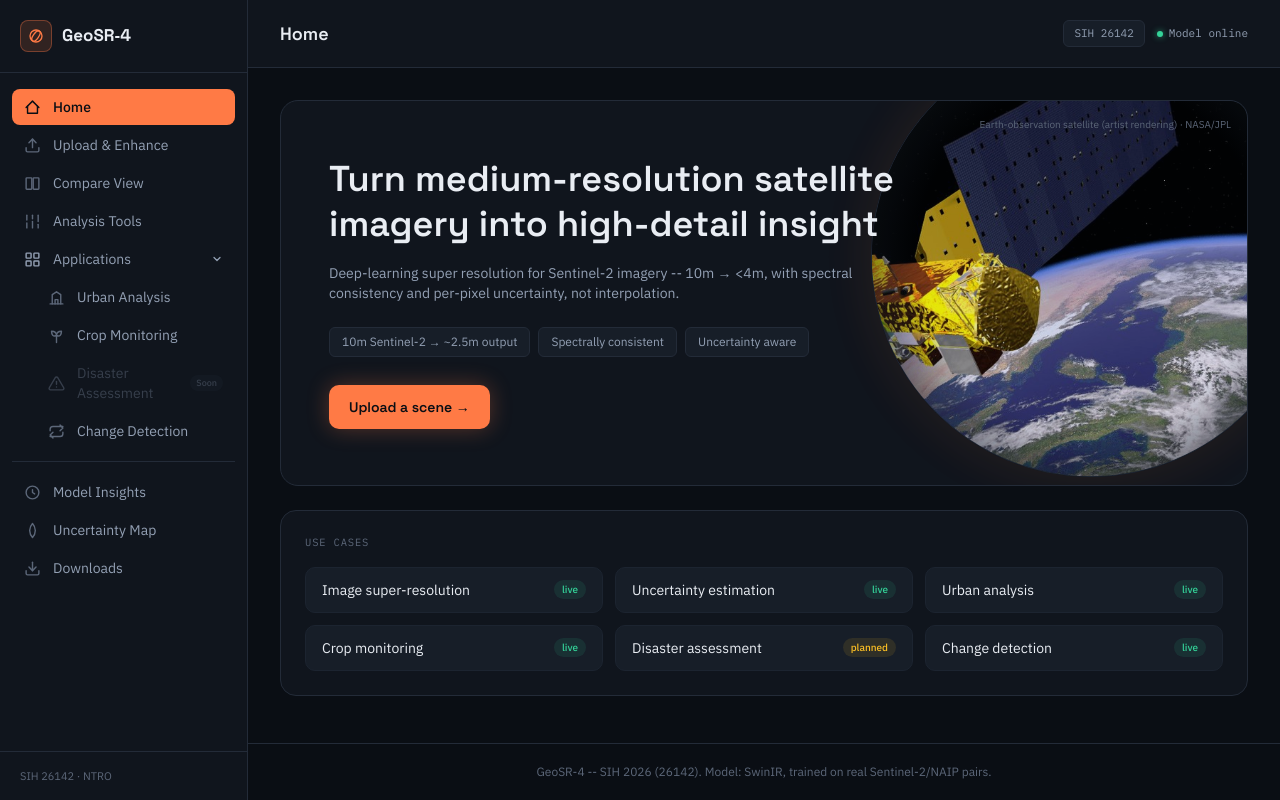
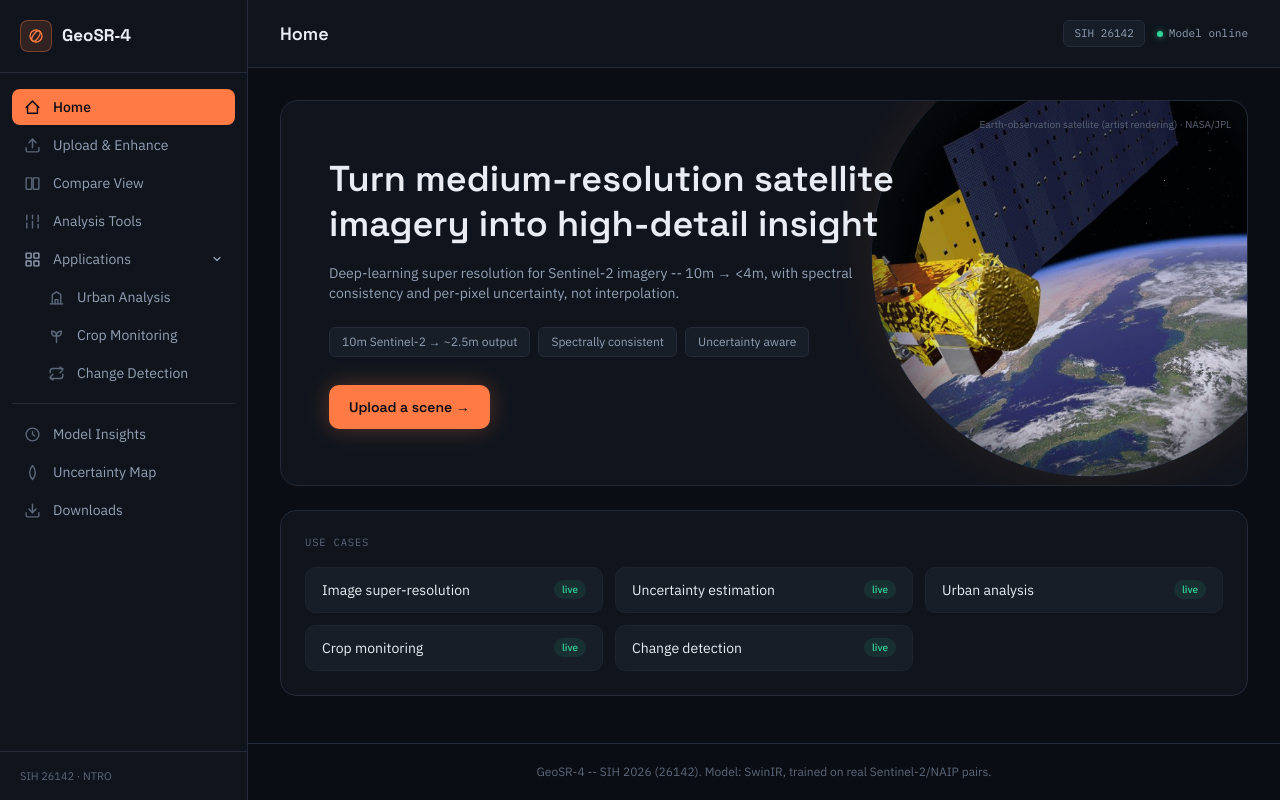
Before and after one commit to Vijay6923/GeoSR-4, a React (Vite) app in the folder frontend/: page / in a window 1280 px wide. Built offline with nearby package versions, Linux system fonts and the light colour scheme.

Commit message:
D055: Remove Disaster Assessment entirely from sidebar and home page

```diff
--- a/frontend/src/components/Sidebar.tsx
+++ b/frontend/src/components/Sidebar.tsx
@@ -39,7 +39,6 @@ const MAIN_ITEMS: NavItemDef[] = [
 const APPLICATIONS: NavItemDef[] = [
   { page: 'app-urban', label: 'Urban Analysis', icon: <Icon><path d="M3 21h18" /><path d="M6 21V8l6-4 6 4v13" /><path d="M10 21v-6h4v6" /></Icon> },
   { page: 'app-crop', label: 'Crop Monitoring', icon: <Icon><path d="M12 22V12" /><path d="M12 12C12 7 8 6 5 6c0 5 2 8 7 6z" /><path d="M12 12c0-5 4-6 7-6 0 5-2 8-7 6z" /></Icon> },
-  { page: 'app-disaster', label: 'Disaster Assessment', icon: <Icon><path d="M12 9v4" /><path d="M12 17h.01" /><path d="M10.29 3.86 1.82 18a2 2 0 0 0 1.71 3h16.94a2 2 0 0 0 1.71-3L13.71 3.86a2 2 0 0 0-3.42 0z" /></Icon>, disabled: true },
   { page: 'app-change', label: 'Change Detection', icon: <Icon><path d="M17 3l4 4-4 4" /><path d="M3 11V9a4 4 0 0 1 4-4h14" /><path d="M7 21l-4-4 4-4" /><path d="M21 13v2a4 4 0 0 1-4 4H3" /></Icon> },
 ]
 
--- a/frontend/src/pages/HomePage.tsx
+++ b/frontend/src/pages/HomePage.tsx
@@ -10,7 +10,6 @@ const USE_CASES: UseCase[] = [
   { label: 'Uncertainty estimation', status: 'live' },
   { label: 'Urban analysis', status: 'live' },
   { label: 'Crop monitoring', status: 'live' },
-  { label: 'Disaster assessment', status: 'planned' },
   { label: 'Change detection', status: 'live' },
 ]
 
```
Also changed, not shown: 1 other file (tests, documents, lock files or other folders).
